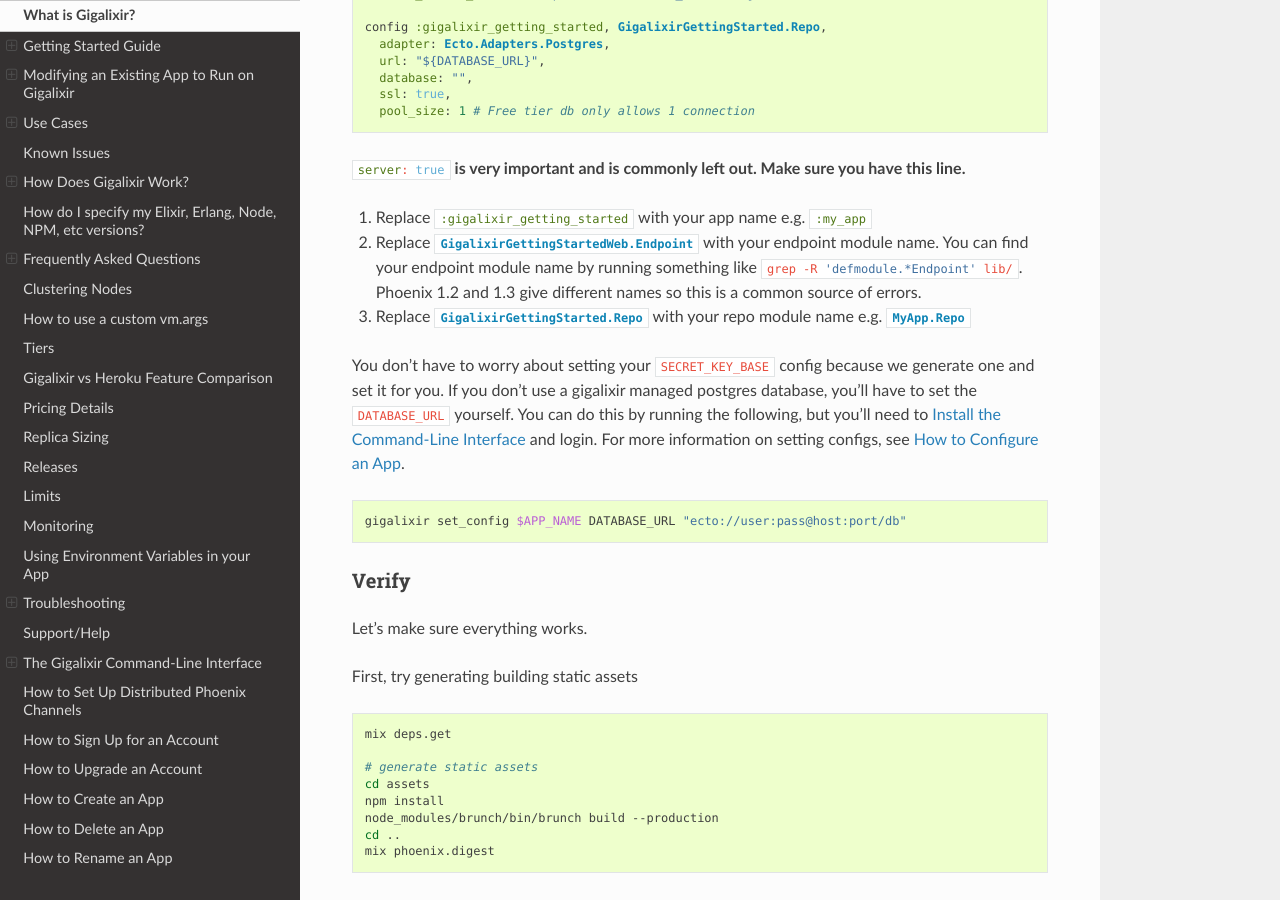
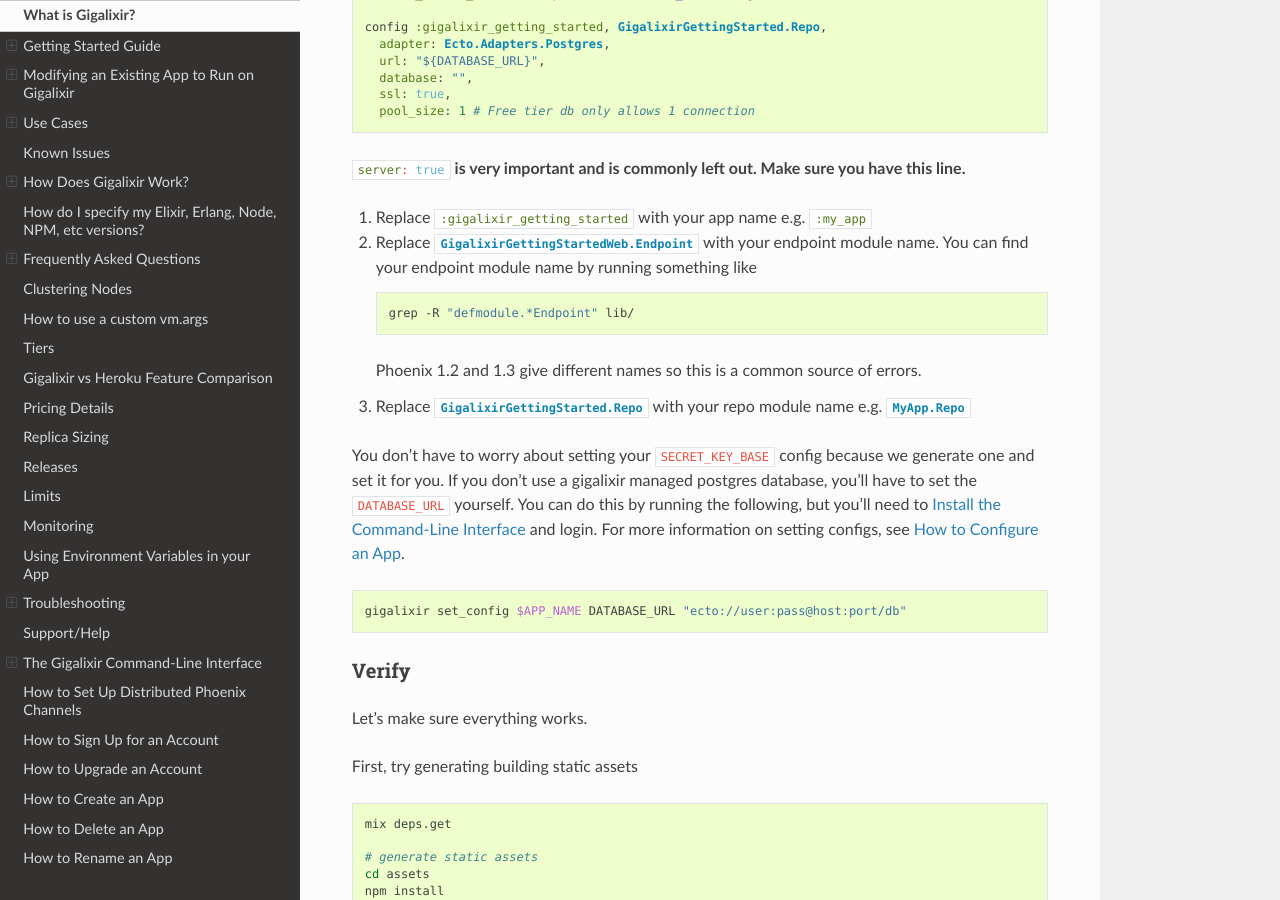
Before and after one commit to gigalixir/gigalixir-cli, a Sphinx documentation site: the page built from docs/source/main.rst, in a window 1280 px wide and 900 px high, scrolled down 5268 px. Built offline with Sphinx 7.4.7 and the Read the Docs theme 2.0.0, drawn with Linux system fonts in a browser that asks for light colours; part of the change alters nothing that is shown.

Commit message:
use block quote to not use weird quotes.

```diff
--- a/docs/source/main.rst
+++ b/docs/source/main.rst
@@ -254,7 +254,13 @@ Then add something like the following in :bash:`prod.exs`
 :elixir:`server: true` **is very important and is commonly left out. Make sure you have this line.**
 
 1. Replace :elixir:`:gigalixir_getting_started` with your app name e.g. :elixir:`:my_app`
-2. Replace :elixir:`GigalixirGettingStartedWeb.Endpoint` with your endpoint module name. You can find your endpoint module name by running something like :bash:`grep -R 'defmodule.*Endpoint' lib/`. Phoenix 1.2 and 1.3 give different names so this is a common source of errors.
+2. Replace :elixir:`GigalixirGettingStartedWeb.Endpoint` with your endpoint module name. You can find your endpoint module name by running something like
+
+   .. code-block:: bash
+
+     grep -R "defmodule.*Endpoint" lib/
+
+   Phoenix 1.2 and 1.3 give different names so this is a common source of errors.
 3. Replace :elixir:`GigalixirGettingStarted.Repo` with your repo module name e.g. :elixir:`MyApp.Repo`
 
 You don't have to worry about setting your :bash:`SECRET_KEY_BASE` config because we generate one and set it for you. If you don't use a gigalixir managed postgres database, you'll have to set the :bash:`DATABASE_URL` yourself. You can do this by running the following, but you'll need to :ref:`install the CLI` and login. For more information on setting configs, see :ref:`configs`.
```
